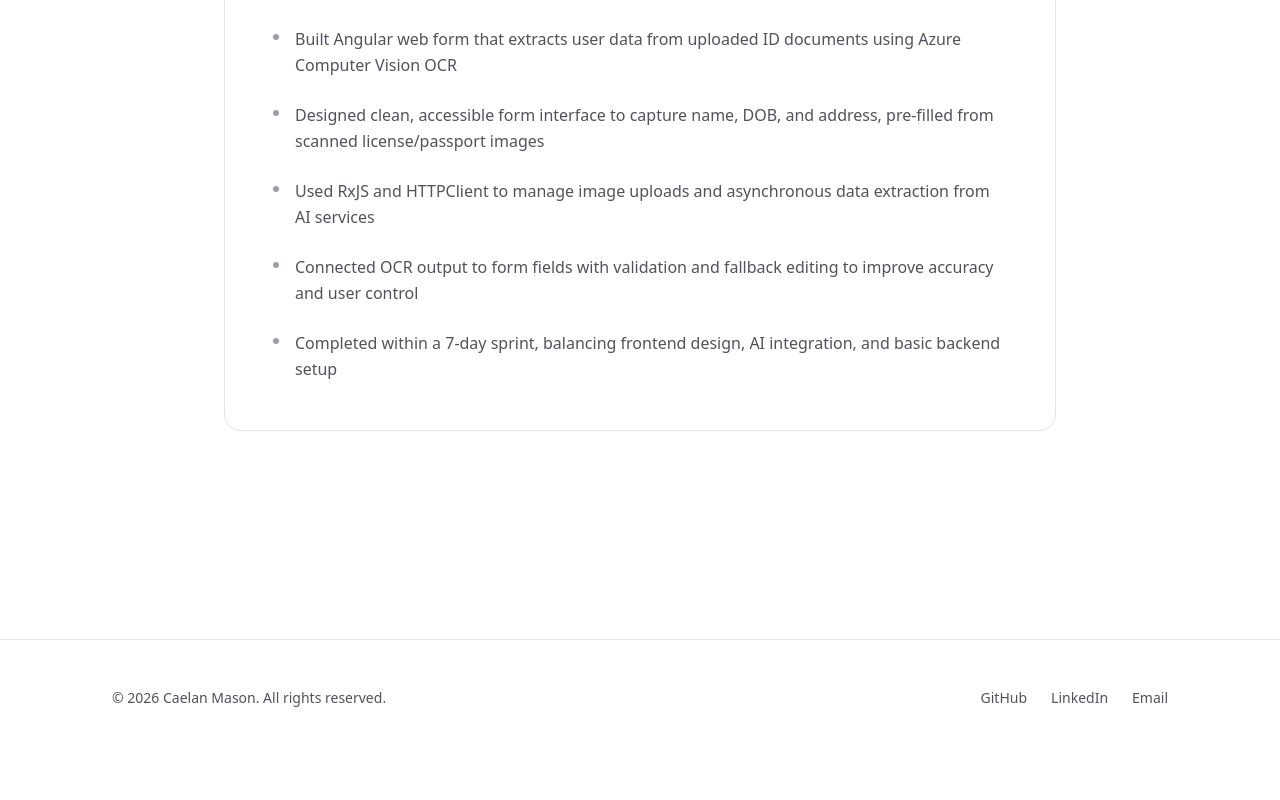
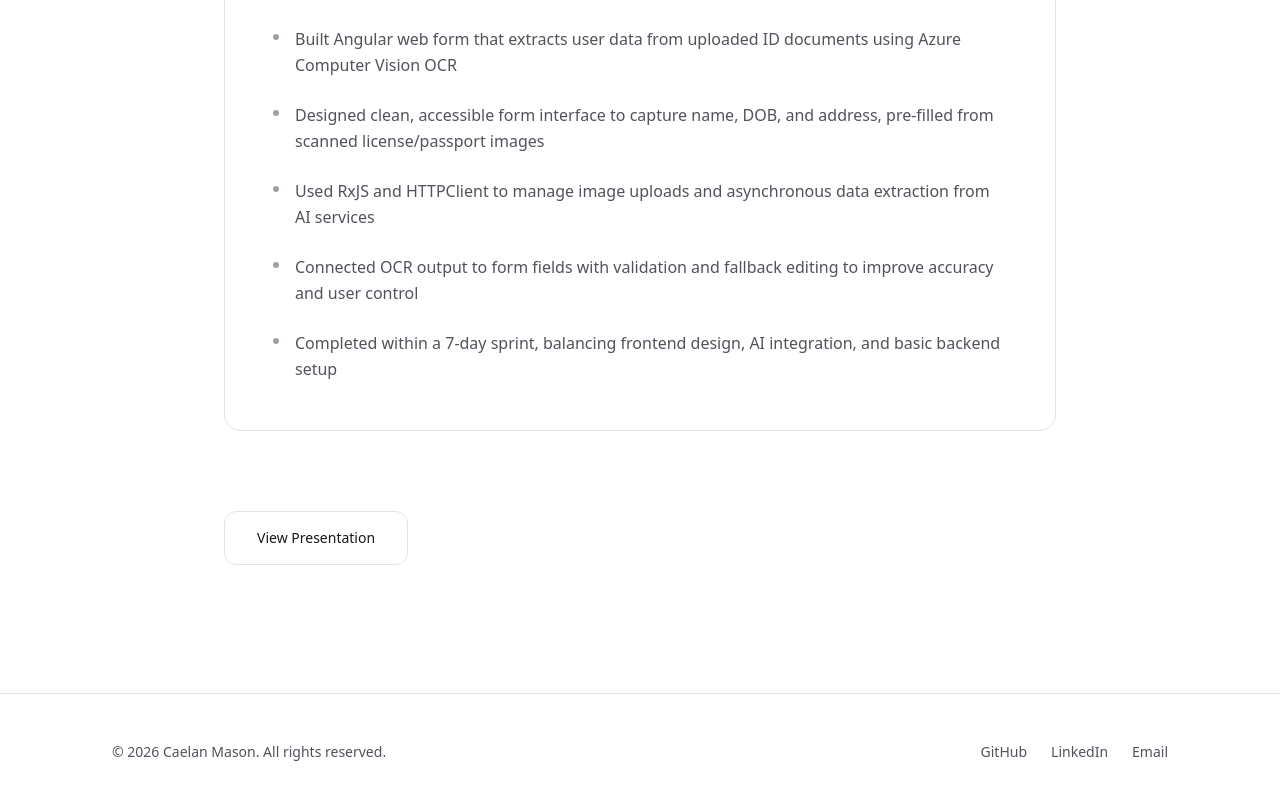
Before and after one commit to caem366/caelan-portfolio, a React (Vite) app: page /projects/ai-ocr-form in a window 1280 px wide. Shown: the part 825-1625 px from the top of the page. Before the commit the page ends 1581 px from the top, so only its background shows below. Built offline with nearby package versions, Linux system fonts and the light colour scheme.

Commit message:
Add PowerPoint presentation to AI-OCR project

```diff
--- a/src/data/projects.tsx
+++ b/src/data/projects.tsx
@@ -8,6 +8,7 @@ export interface Project {
   github?: string;
   live?: string;
   figma?: string;
+  slides?: string;
   inProgress?: boolean;
 }
 
@@ -78,6 +79,7 @@ export const projects: Project[] = [
       "Connected OCR output to form fields with validation and fallback editing to improve accuracy and user control",
       "Completed within a 7-day sprint, balancing frontend design, AI integration, and basic backend setup",
     ],
+    slides: "/AI-Powered-Form-OCR.pptx",
   },
   {
     slug: "campusbites",
--- a/src/pages/ProjectDetail.tsx
+++ b/src/pages/ProjectDetail.tsx
@@ -112,6 +112,17 @@ export default function ProjectDetail() {
                 View Design
               </a>
             )}
+            {project.slides && (
+              <a
+                href={project.slides}
+                target="_blank"
+                rel="noopener noreferrer"
+                className="inline-flex items-center justify-center px-8 py-4 text-sm font-medium text-zinc-900 border border-zinc-200 rounded-xl transition-colors hover:bg-zinc-50 focus-visible:outline-none focus-visible:ring-2 focus-visible:ring-zinc-900 focus-visible:ring-offset-4"
+                aria-label={`Download ${project.title} presentation (opens in new tab)`}
+              >
+                View Presentation
+              </a>
+            )}
           </div>
         </div>
       </main>
```
Also changed, not shown: 1 other file (tests, documents, lock files or other folders).
